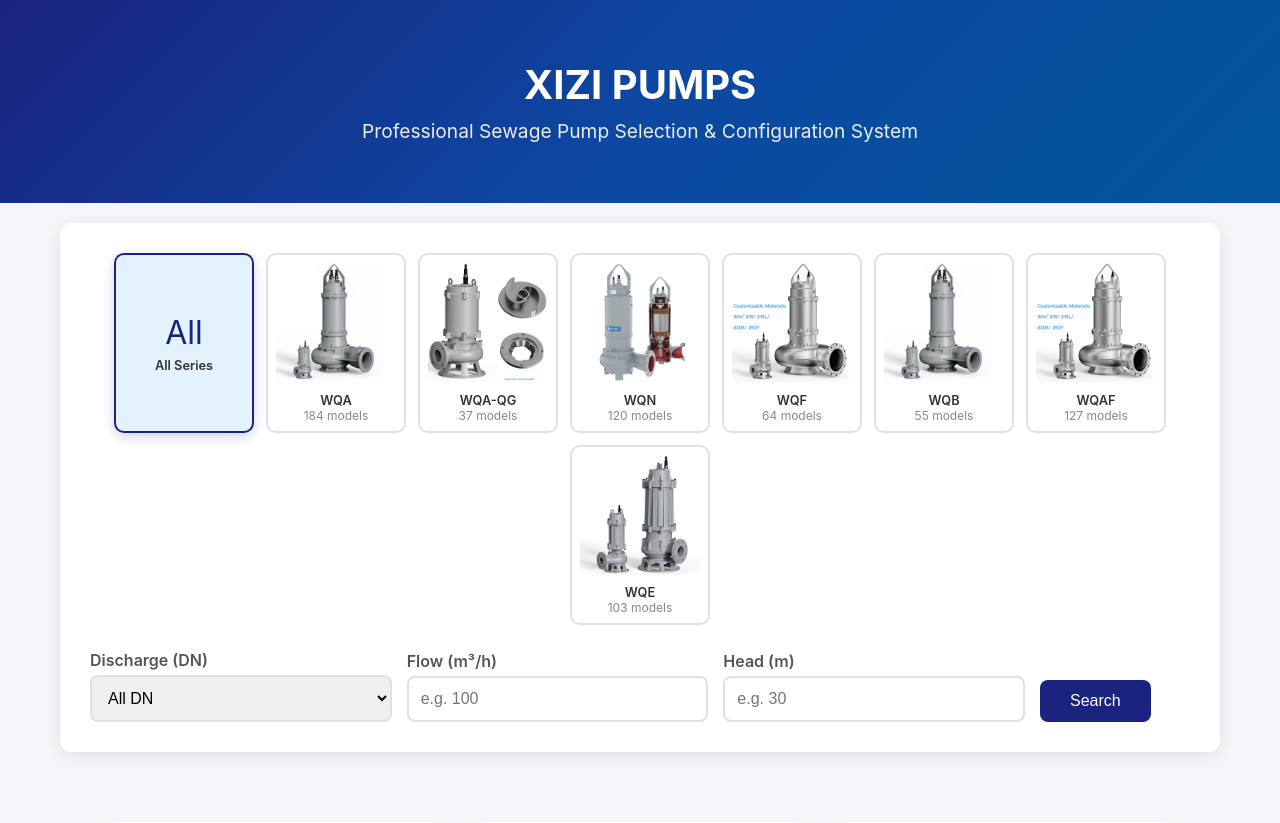
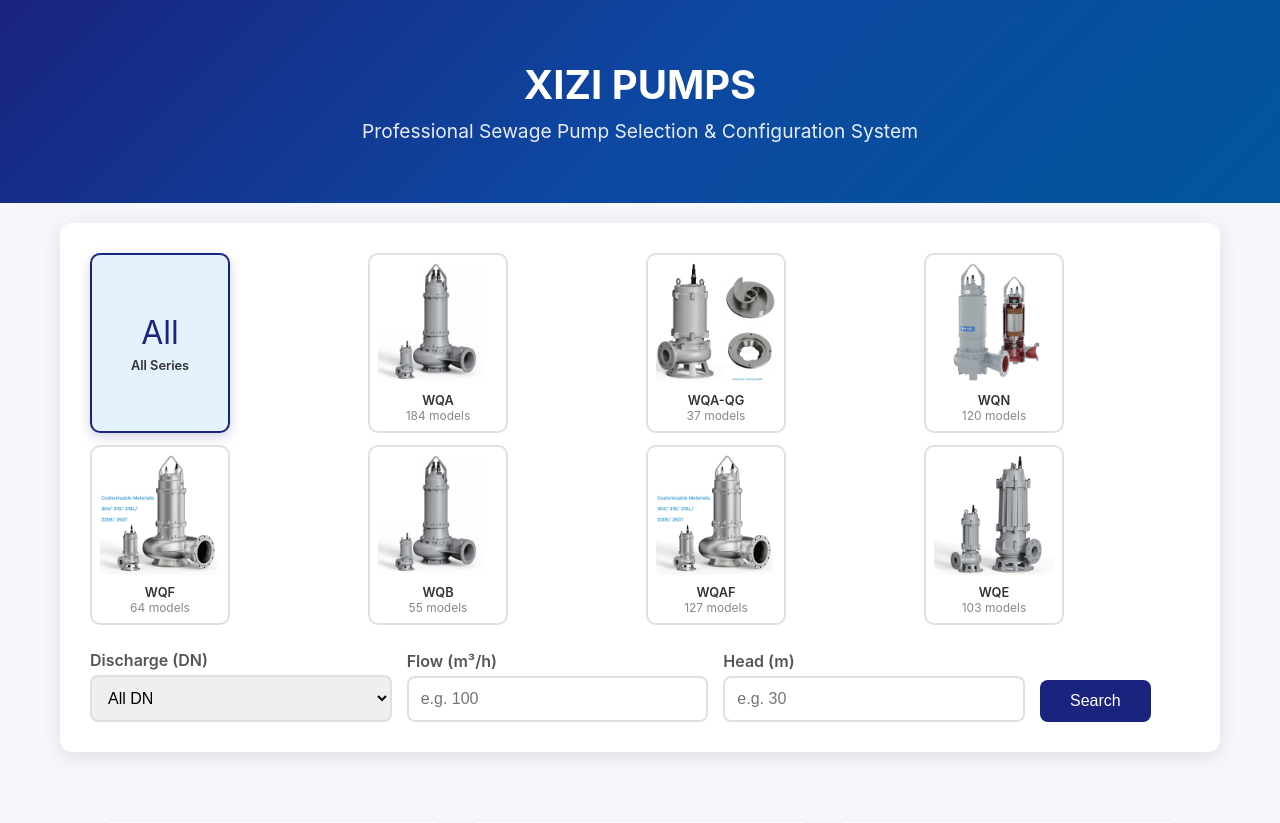
Before and after one commit to chenxinfeng1987-cmyk/xizi-pump-export, a Flask app: page / in a window 1280 px wide. Shown: the top 823 px of the page. Run offline with Flask 3, Linux system fonts and the light colour scheme.

Commit message:
Layout: 4 series cards per row

```diff
--- a/templates/index.html
+++ b/templates/index.html
@@ -51,7 +51,7 @@
         .loading { text-align: center; padding: 40px; color: #888; }
         .row2 { display: flex; gap: 15px; }
         .row2 > * { flex: 1; }
-        .series-selector { display: flex; gap: 12px; flex-wrap: wrap; justify-content: center; margin-bottom: 25px; }
+        .series-selector { display: grid; grid-template-columns: repeat(4, 1fr); gap: 12px; margin-bottom: 25px; }
         .series-card { background: white; border: 2px solid #e0e0e0; border-radius: 10px; padding: 8px; cursor: pointer; transition: all 0.2s; width: 140px; text-align: center; }
         .series-card:hover { border-color: #1a237e; transform: translateY(-2px); box-shadow: 0 4px 12px rgba(0,0,0,0.1); }
         .series-card.active { border-color: #1a237e; background: #e3f2fd; box-shadow: 0 4px 12px rgba(26,35,126,0.2); }
```
